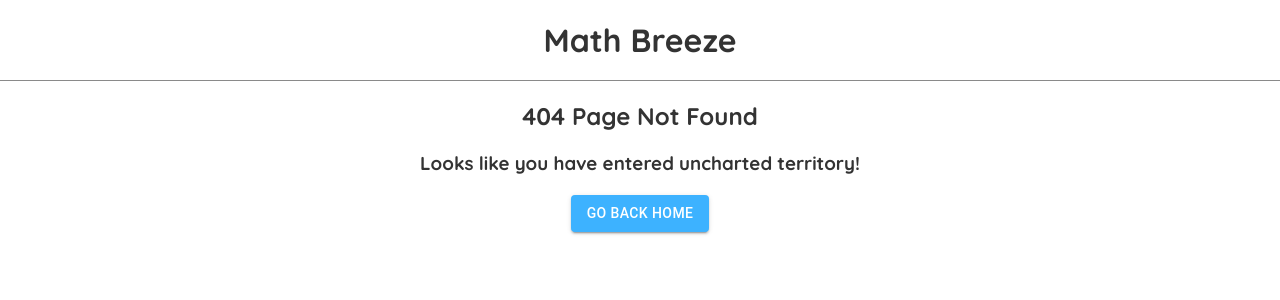
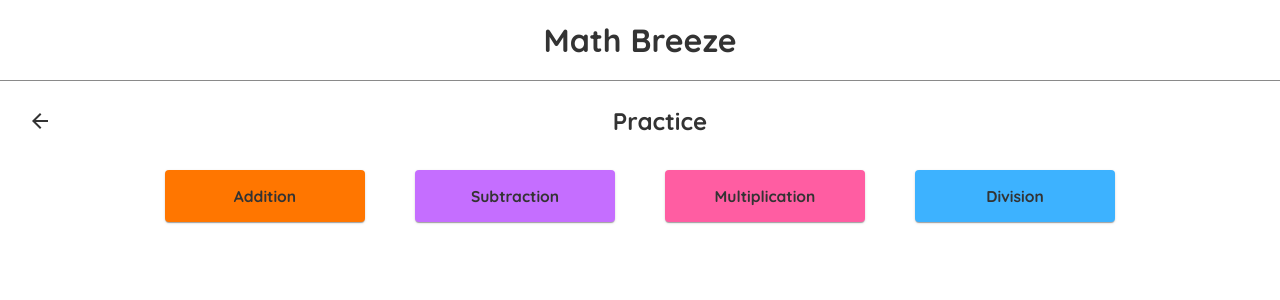
Before and after one commit to Vedanth-Ramji/mathbreeze-website, a React (Create React App) app: page /practice in a window 1280 px wide. Before the commit this address had no page. Shown: the top 300 px of the page. Built offline with nearby package versions, Linux system fonts and the light colour scheme.

Commit message:
finished practice menu

```diff
--- a/src/App.js
+++ b/src/App.js
@@ -10,6 +10,7 @@ import Navbar from './components/Navbar';
 
 import HomePage from './pages/HomePage';
 import NumberFactsPage from './pages/NumberFactsPage';
+import PracticePage from './pages/PracticePage';
 import PageNotFoundPage from './pages/PageNotFoundPage';
 
 export default function App() {
@@ -21,6 +22,7 @@ export default function App() {
                 <Switch>
                     <Route exact path='/' component={HomePage} />
                     <Route exact path='/number-facts' component={NumberFactsPage} />
+                    <Route exact path='/practice' component={PracticePage} />
                     <Route component={PageNotFoundPage} />
                 </Switch>
             </Router>
--- a/src/components/Menu.jsx
+++ b/src/components/Menu.jsx
@@ -1,4 +1,4 @@
-import '../styles/componentStyles/HomePageMenuStyles.css';
+import '../styles/componentStyles/MenuStyles.css';
 import MenuCard from './MenuCard';
 
 export default function Menu({menuData}) {
--- a/src/data/PracticePageMenuData.jsx
+++ b/src/data/PracticePageMenuData.jsx
@@ -1,6 +1,6 @@
 export const PracticePageMenuData = [
-    {title: 'Addition', link: '/practice/addition', color: '', id: 1},
-    {title: 'Subtraction', link: '/practice/subtraction', color: '', id: 2},
-    {title: 'Multiplication', link: '/practice/multiplication', color: '', id: 3},
-    {title: 'Division', link: '/practice/division', color: '', id: 4}
+    {title: 'Addition', link: '/practice/addition', color: '#FF7600', id: 1},
+    {title: 'Subtraction', link: '/practice/subtraction', color: '#c56eff', id: 2},
+    {title: 'Multiplication', link: '/practice/multiplication', color: '#FF5DA2', id: 3},
+    {title: 'Division', link: '/practice/division', color: '#3DB2FF', id: 4}
 ]
--- /dev/null
+++ b/src/pages/PracticePage.jsx
@@ -0,0 +1,13 @@
+import SubHeader from '../components/SubHeader';
+import Menu from '../components/Menu';
+import {PracticePageMenuData} from '../data/PracticePageMenuData';
+
+export default function PracticePage() {
+    return (
+        <div className='practicePage'>
+            <SubHeader title='Practice' link='/' />
+
+            <Menu menuData={PracticePageMenuData} />
+        </div>
+    );
+}
--- a/src/pages/styles.css
+++ /dev/null
@@ -1,3 +0,0 @@
-.numberFactsPage-inputBox {
-    margin: auto;
-}
```
Also changed, not shown: src/styles/GlobalStyles.css (line endings or trailing spaces), src/styles/componentStyles/MenuStyles.css (renamed from src/styles/componentStyles/HomePageMenuStyles.css).
